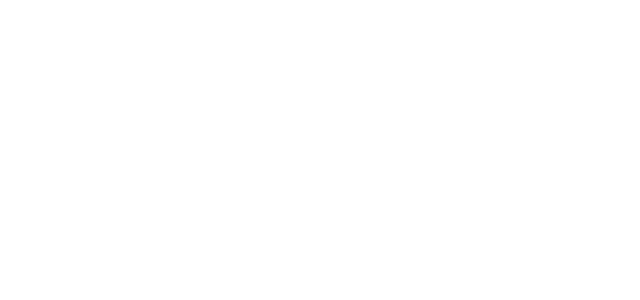
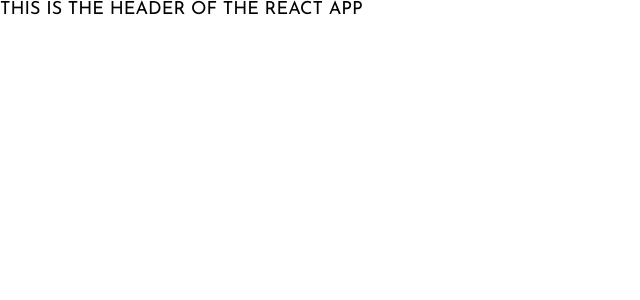
Before and after one commit to sidmirza4/todo, a React (Create React App) app: page / in a window 1280 px wide. Shown: the top 300 px of the page, without its empty margins (0-640 px from the left). Built offline with nearby package versions, Linux system fonts and the light colour scheme.

Commit message:
add colors and fonts

```diff
--- a/package.json
+++ b/package.json
@@ -13,6 +13,7 @@
     "react": "^17.0.2",
     "react-dom": "^17.0.2",
     "react-scripts": "4.0.3",
+    "styled-components": "^5.3.1",
     "typescript": "^4.1.2",
     "web-vitals": "^1.0.1"
   },
--- a/public/index.html
+++ b/public/index.html
@@ -6,10 +6,14 @@
 		<meta name="viewport" content="width=device-width, initial-scale=1" />
 		<meta name="theme-color" content="hsl(220, 98%, 61%)" />
 		<meta name="description" content="The most beautiful todo app ever" />
-		<link rel="apple-touch-icon" href="%PUBLIC_URL%/logo192.png" />
 
 		<link rel="manifest" href="%PUBLIC_URL%/manifest.json" />
-
+		<link rel="preconnect" href="https://fonts.googleapis.com" />
+		<link rel="preconnect" href="https://fonts.gstatic.com" crossorigin />
+		<link
+			href="https://fonts.googleapis.com/css2?family=Josefin+Sans:wght@400;700&display=swap"
+			rel="stylesheet"
+		/>
 		<title>Todo App</title>
 	</head>
 	<body>
--- a/src/App.tsx
+++ b/src/App.tsx
@@ -1,4 +1,5 @@
 import React, { useState } from 'react';
+import Header from './components/Header';
 
 const App = () => {
 	const [theme, setTheme] = useState('light');
@@ -6,7 +7,11 @@
 
 	const toggleTheme = () => setTheme(isDarkTheme ? 'light' : 'dark');
 
-	return <div className='App'></div>;
+	return (
+		<div className='App'>
+			<Header />
+		</div>
+	);
 };
 
 export default App;
--- /dev/null
+++ b/src/components/Header.tsx
@@ -0,0 +1,7 @@
+import React from 'react';
+
+const Header: React.FC<{}> = () => {
+	return <div>THIS IS THE HEADER OF THE REACT APP</div>;
+};
+
+export default Header;
--- a/src/index.css
+++ b/src/index.css
@@ -1,3 +1,21 @@
+:root {
+	/* LIGHT THEME COLORS */
+	--primary: 'hsl(220, 98%, 61%)';
+	--very-light-gray: hsl(0, 0%, 98%);
+	--very-light-grayish-blue: hsl(233, 11%, 84%);
+	--dark-grayish-blue: hsl(236, 9%, 61%);
+	--very-dark-grayish-blue-light: hsl(235, 19%, 35%);
+
+	/* DARK THEME COLORS */
+	--very-dark-blue: hsl(235, 21%, 11%);
+	--very-dark-desaturated-blue: hsl(235, 24%, 19%);
+	--light-grayish-blue: hsl(234, 39%, 85%);
+	--light-grayish-blue-hover: hsl(236, 33%, 92%);
+	--dark-grayish-blue: hsl(234, 11%, 52%);
+	--very-dark-grayish-blue: hsl(233, 14%, 35%);
+	--very-dark-grayish-blue-2: hsl(237, 14%, 26%);
+}
+
 * {
 	margin: 0;
 	padding: 0;
@@ -8,9 +26,10 @@
 }
 
 body {
-	font-family: -apple-system, BlinkMacSystemFont, 'Segoe UI', 'Roboto', 'Oxygen',
-		'Ubuntu', 'Cantarell', 'Fira Sans', 'Droid Sans', 'Helvetica Neue',
-		sans-serif;
+	font-size: 1.8rem;
+	font-family: 'Josefin Sans', -apple-system, BlinkMacSystemFont, 'Segoe UI',
+		'Roboto', 'Oxygen', 'Ubuntu', 'Cantarell', 'Fira Sans', 'Droid Sans',
+		'Helvetica Neue', sans-serif;
 	-webkit-font-smoothing: antialiased;
 	-moz-osx-font-smoothing: grayscale;
 }
```
Also changed, not shown: 2 other files (tests, documents, lock files or other folders).
